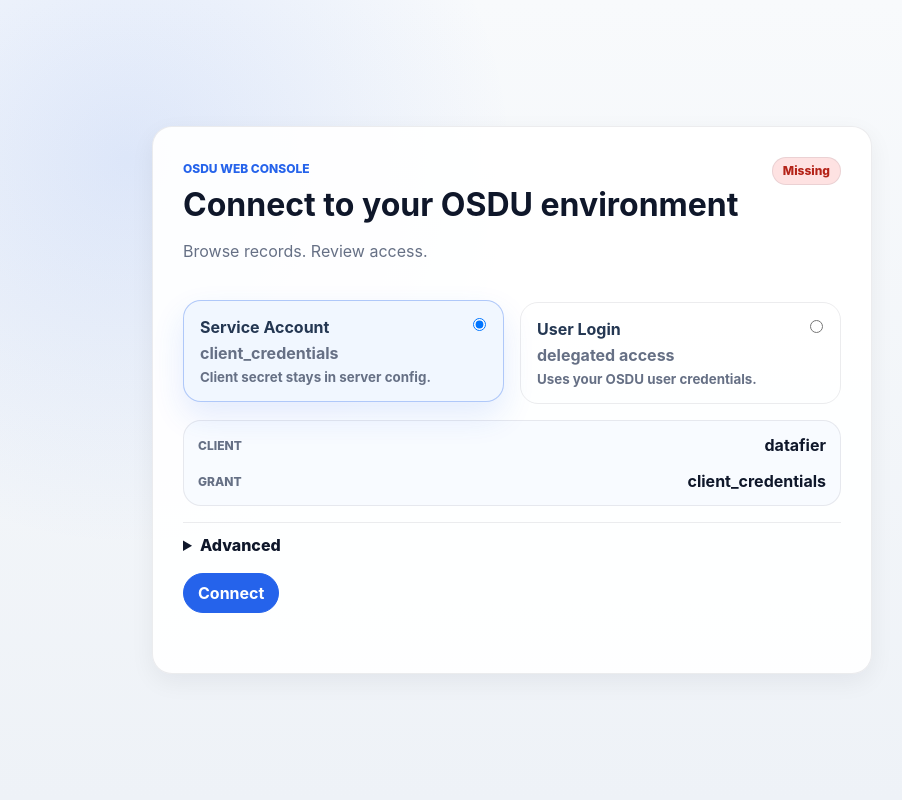
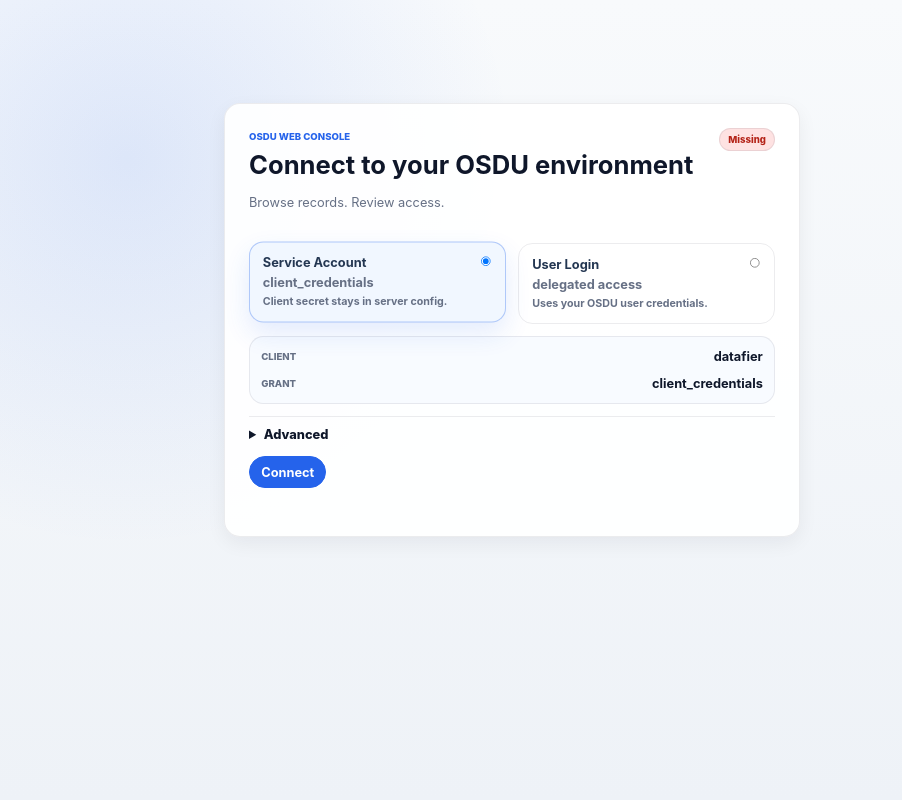
Before and after one commit to tamkadin/osdu_viewer, a Flask app: page /connect in a window 1280 px wide. Shown: the whole page, without its empty margins (128-1030 px from the left). Run offline with Flask 3, Linux system fonts and the light colour scheme.

Commit message:
chore: zoom out UI

```diff
--- a/static/style.css
+++ b/static/style.css
@@ -29,6 +29,16 @@ body {
     background: var(--page);
     color: var(--navy);
     font-family: Inter, ui-sans-serif, system-ui, -apple-system, BlinkMacSystemFont, "Segoe UI", sans-serif;
+    zoom: 0.8;
+}
+
+@supports not (zoom: 1) {
+    body {
+        transform: scale(0.8);
+        transform-origin: top left;
+        width: 125%;
+        min-height: 125%;
+    }
 }
 
 a {
```
